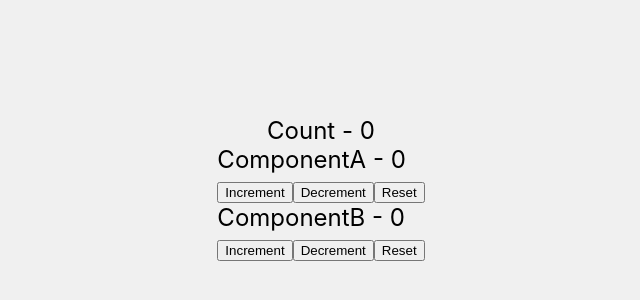
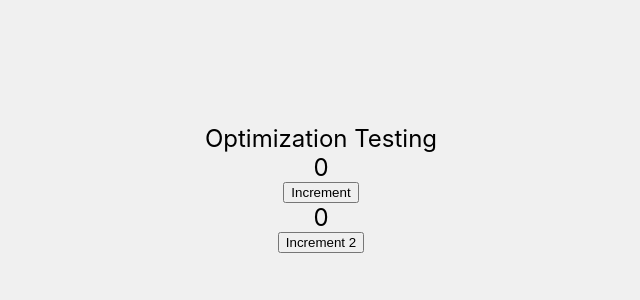
Before and after one commit to hasnat-shohag/react-practice, a React (Create React App) app: page / in a window 1280 px wide. Shown: the part 212-512 px from the top of the page, without its empty margins (319-959 px from the left). Built offline with nearby package versions, Linux system fonts and the light colour scheme.

Commit message:
example of performance optimization using useCallback

```diff
--- a/src/App.tsx
+++ b/src/App.tsx
@@ -1,33 +1,22 @@
-import React, { createContext } from "react";
+import React, { createContext, useCallback, useState } from "react";
 import { useReducer } from "react";
-import ComponentA from "./components/ComponentA";
-
-type Action = { type: "increment" } | { type: "decrement" } | { type: "reset" };
-const initialState = 0;
-const reducer = (state: number, action: Action): number => {
-	switch (action.type) {
-		case "increment":
-			return state + 1;
-		case "decrement":
-			return state - 1;
-		case "reset":
-			return initialState;
-		default:
-			return state;
-	}
-};
-
-interface CounterContextProps {
-	ContextState: number;
-	ContextDispatch: React.Dispatch<Action>;
-}
-
-export const CounterContext = createContext<CounterContextProps | undefined>(
-	undefined
-);
+import Counter from "./components/Counter";
+import Title from "./components/Title";
+import CounterOne from "./components/CounterOne";
+import Button from "./components/Button";
+import CounterTwo from "./components/CounterTwo";
 
 const App = () => {
-	const [count, dispatch] = useReducer(reducer, initialState);
+	const [count, setCount] = useState<number>(0);
+	const [countTwo, setCountTwo] = useState<number>(0);
+	const handleIncrement = useCallback(() => {
+		setCount(count + 1);
+	}, [count]);
+
+	const handleIncrement2 = useCallback(() => {
+		setCountTwo(countTwo + 1);
+	}, [countTwo]);
+
 	return (
 		<div
 			style={{
@@ -42,12 +31,15 @@ const App = () => {
 				boxSizing: "border-box",
 			}}
 		>
-			<CounterContext.Provider
-				value={{ ContextState: count, ContextDispatch: dispatch }}
-			>
-				<div>Count - {count}</div>
-				<ComponentA />
-			</CounterContext.Provider>
+			<Title />
+			<CounterOne count={count} />
+			<Button handleClick={handleIncrement} text="increment first">
+				Increment
+			</Button>
+			<CounterTwo count={countTwo} />
+			<Button handleClick={handleIncrement2} text="increment second">
+				Increment 2
+			</Button>
 		</div>
 	);
 };
--- /dev/null
+++ b/src/components/Button.tsx
@@ -0,0 +1,17 @@
+import React from "react";
+import { MouseEventHandler } from "react";
+
+const Button = ({
+	text,
+	handleClick,
+	children,
+}: {
+	text: string;
+	handleClick: MouseEventHandler;
+	children: React.ReactNode;
+}) => {
+	console.log("rendering button - ", text);
+	return <button onClick={handleClick}>{children}</button>;
+};
+
+export default React.memo(Button);
--- a/src/components/ComponentA.tsx
+++ /dev/null
@@ -1,30 +0,0 @@
-import { useContext } from "react";
-import { CounterContext } from "../App";
-import ComponentB from "./ComponentB";
-
-const ComponentA = () => {
-	const counterContext = useContext(CounterContext);
-	return (
-		<div>
-			ComponentA - {counterContext?.ContextState} <br />
-			<button
-				onClick={() => counterContext?.ContextDispatch({ type: "increment" })}
-			>
-				Increment
-			</button>
-			<button
-				onClick={() => counterContext?.ContextDispatch({ type: "decrement" })}
-			>
-				Decrement
-			</button>
-			<button
-				onClick={() => counterContext?.ContextDispatch({ type: "reset" })}
-			>
-				Reset
-			</button>
-			<ComponentB />
-		</div>
-	);
-};
-
-export default ComponentA;
--- a/src/components/ComponentB.tsx
+++ /dev/null
@@ -1,28 +0,0 @@
-import { useContext } from "react";
-import { CounterContext } from "../App";
-
-const ComponentB = () => {
-	const counterContext = useContext(CounterContext);
-	return (
-		<div>
-			ComponentB - {counterContext?.ContextState} <br />
-			<button
-				onClick={() => counterContext?.ContextDispatch({ type: "increment" })}
-			>
-				Increment
-			</button>
-			<button
-				onClick={() => counterContext?.ContextDispatch({ type: "decrement" })}
-			>
-				Decrement
-			</button>
-			<button
-				onClick={() => counterContext?.ContextDispatch({ type: "reset" })}
-			>
-				Reset
-			</button>
-		</div>
-	);
-};
-
-export default ComponentB;
--- /dev/null
+++ b/src/components/CounterOne.tsx
@@ -0,0 +1,8 @@
+import React from "react";
+
+const CounterOne = ({ count }: { count: number }) => {
+	console.log("rendering counter one");
+	return <div>{count}</div>;
+};
+
+export default React.memo(CounterOne);
--- /dev/null
+++ b/src/components/CounterTwo.tsx
@@ -0,0 +1,8 @@
+import React from "react";
+
+const CounterTwo = ({ count }: { count: number }) => {
+	console.log("rendering counter two");
+	return <div>{count}</div>;
+};
+
+export default React.memo(CounterTwo);
--- /dev/null
+++ b/src/components/Title.tsx
@@ -0,0 +1,8 @@
+import React from "react";
+
+const Title = () => {
+	console.log("rendering title");
+	return <div>Optimization Testing</div>;
+};
+
+export default React.memo(Title);
```
